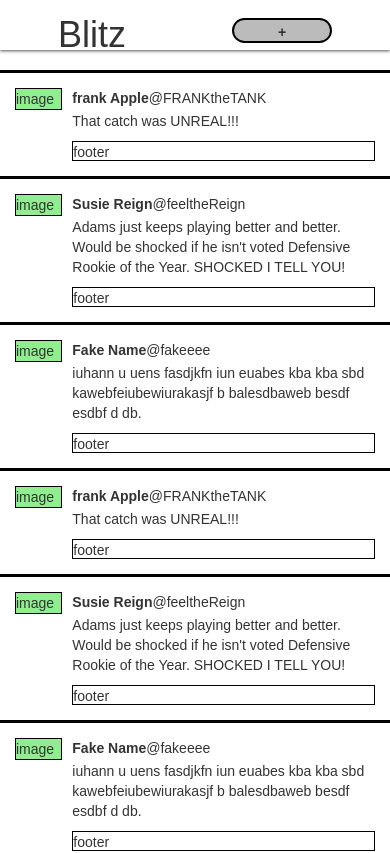
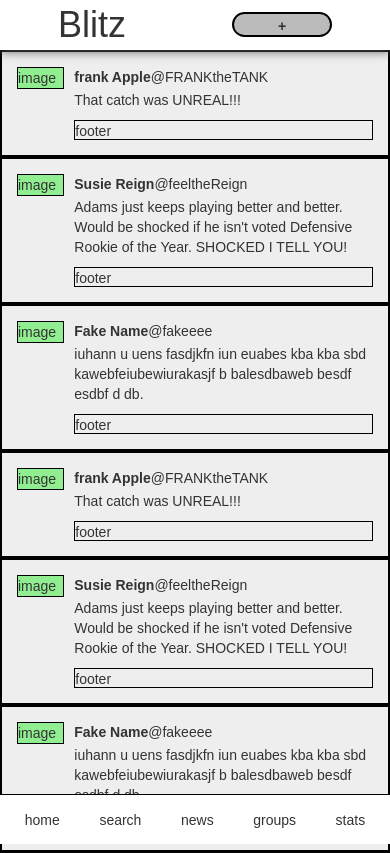
Before and after one commit to TylerJAllen/social-media-app, a React (Create React App) app: page / in a window 390 px wide. Shown: the top 853 px of the page. Built offline with nearby package versions, Linux system fonts and the light colour scheme.

Commit message:
Create NavigationLinks component that will exist in footer for mobile and tablet, and exist elsewhere in laptop and desktop hd.

```diff
--- a/src/App.css
+++ b/src/App.css
@@ -6,7 +6,7 @@
   padding: 5px;
   height: 50px;
   width: 100%;
-  box-shadow: 0 1px 3px #555;
+  box-shadow: 0 1px 10px #555;
   position: fixed;
   top: 0;
   /*z-index: 10px;*/
@@ -14,16 +14,24 @@
 
 .App-main {
   /*position: relative;*/
-  margin-top: 70px;
+  margin-top: 50px;
   /*z-index: -10px;*/
 }
 
-.App-intro {
-  font-size: large;
-
+.App-footer {
+  background-color: #fff;
+  padding: 5px;
+  height: 50px;
+  width: 100%;
+  /*box-shadow: 0 -1px 8px #555;*/
+  position: fixed;
+  bottom: 0;
+  border-top: 1px solid #000;
+  /*z-index: 10px;*/
 }
 
-@keyframes App-logo-spin {
-  from { transform: rotate(0deg); }
-  to { transform: rotate(360deg); }
+@media screen and (min-width: 1024px) {
+  .App-footer {
+    display: none;
+  }
 }
--- a/src/App.js
+++ b/src/App.js
@@ -1,6 +1,7 @@
 import React, { Component } from 'react';
 import './App.css';
 import Header from './components/Header';
+import NavigationLinks from './components/NavigationLinks';
 import PostList from './components/PostList';
 import NewPostControl from './components/NewPostControl';
 
@@ -87,8 +88,11 @@ class App extends Component {
             hideFormModal = {this.hideFormModal}
           />
           <PostList
-            postList = {this.state.masterPostList}
+            masterPostList = {this.state.masterPostList}
           />
+        </div>
+        <div className="App-footer">
+          <NavigationLinks />
         </div>
       </div>
     );
--- a/src/components/Header/index.js
+++ b/src/components/Header/index.js
@@ -2,6 +2,7 @@ import React from 'react';
 import './styles.css';
 import Logo from '../../images/logo.png';
 import SearchBar from '../SearchBar';
+import NavigationLinks from '../NavigationLinks';
 
 class Header extends React.Component {
   constructor(props){
@@ -15,11 +16,11 @@ class Header extends React.Component {
         {/*<img src={} alt="logo" id="logo" />*/}
         <h1>Blitz</h1>
         {/*<SearchBar />*/}
-        <div className="nav-links">
-          {/*<button>Sign Up</button>*/}
-          {/*<button>Log In</button>*/}
-          <button onClick={this.props.showFormModal}>+</button>
-        </div>
+        <button onClick={this.props.showFormModal}>+</button>
+        {/*<div className="nav-links">
+          <button>Sign Up</button>
+          <button>Log In</button>
+        </div>*/}
       </div>
     );
   }
--- a/src/components/Header/styles.css
+++ b/src/components/Header/styles.css
@@ -1,9 +1,13 @@
 .nav-bar {
-  height: inherit;
+  /*height: inherit;*/
   width: 100%;
   display: flex;
   align-items: center;
   justify-content: space-around;
+}
+
+.nav-bar h1 {
+  margin: 0;
 }
 
 #logo {
--- /dev/null
+++ b/src/components/NavigationLinks/index.js
@@ -0,0 +1,17 @@
+import React from 'react';
+import './styles.css';
+
+const NavigationLinks = () => {
+
+  return (
+    <ul className="nav-links">
+      <li>home</li>
+      <li>search</li>
+      <li>news</li>
+      <li>groups</li>
+      <li>stats</li>
+    </ul>
+  );
+}
+
+export default NavigationLinks;
--- /dev/null
+++ b/src/components/NavigationLinks/styles.css
@@ -0,0 +1,15 @@
+.nav-links {
+  width: 100%;
+  height: 39px;
+  display: flex;
+  justify-content: space-around;
+  align-items: center;
+  list-style: none;
+  margin: 0;
+  padding: 0;
+  overflow: hidden;
+}
+
+.nav-links li {
+
+}
--- a/src/components/Post/styles.css
+++ b/src/components/Post/styles.css
@@ -3,9 +3,10 @@ p {
 }
 
 .post {
-  border-top: 3px solid #000;
+  border: 2px solid #000;
   padding: 15px 10px;
   display: flex;
+  background-color: #eee;
 }
 
 /*.flex-row {
--- a/src/components/PostList/index.js
+++ b/src/components/PostList/index.js
@@ -4,10 +4,10 @@ import Post from '../../components/Post';
 import PropTypes from 'prop-types';
 
 function PostList(props){
-  console.log(props.postList);
+  console.log(props.masterPostList);
   return (
     <ol className="post-list">
-      {props.postList.map((post, index) =>
+      {props.masterPostList.map((post, index) =>
         <Post name={post.name}
           username={post.username}
           text={post.text}
@@ -18,7 +18,7 @@ function PostList(props){
 }
 
 PostList.propTypes = {
-  postList: PropTypes.array
+  masterPostList: PropTypes.array
 };
 
 export default PostList;
```
